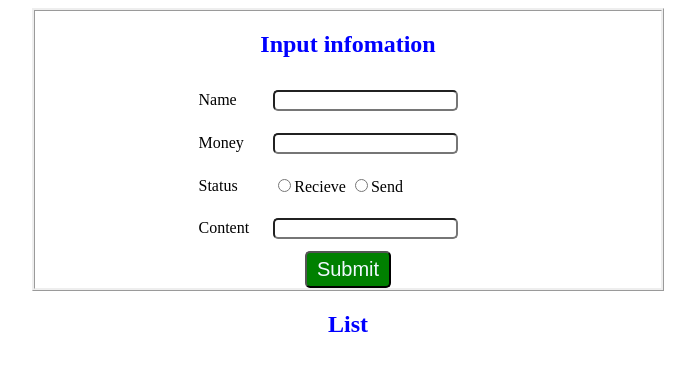
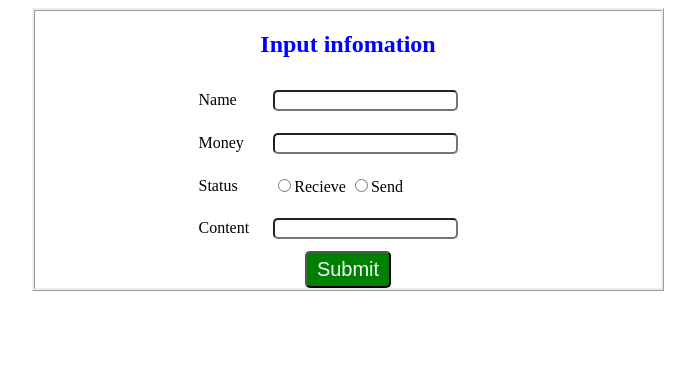
Before and after one commit to mvn-tamnguyen4-dn/Vuejs, a Vue app: page / in a window 1280 px wide. Shown: the top 370 px of the page, without its empty margins (292-987 px from the left). Built offline with nearby package versions, Linux system fonts and the light colour scheme.

Commit message:
v-if for list

```diff
--- a/src/components/List.vue
+++ b/src/components/List.vue
@@ -1,5 +1,5 @@
 <template>
-  <div class="list">
+  <div class="list" v-if="listItem.length > 0">
     <h2 class="title-list">List</h2>
     <div v-for="item in listItem" :key="item.id" class="item-list">
       <Item :item="item"></Item>
```
